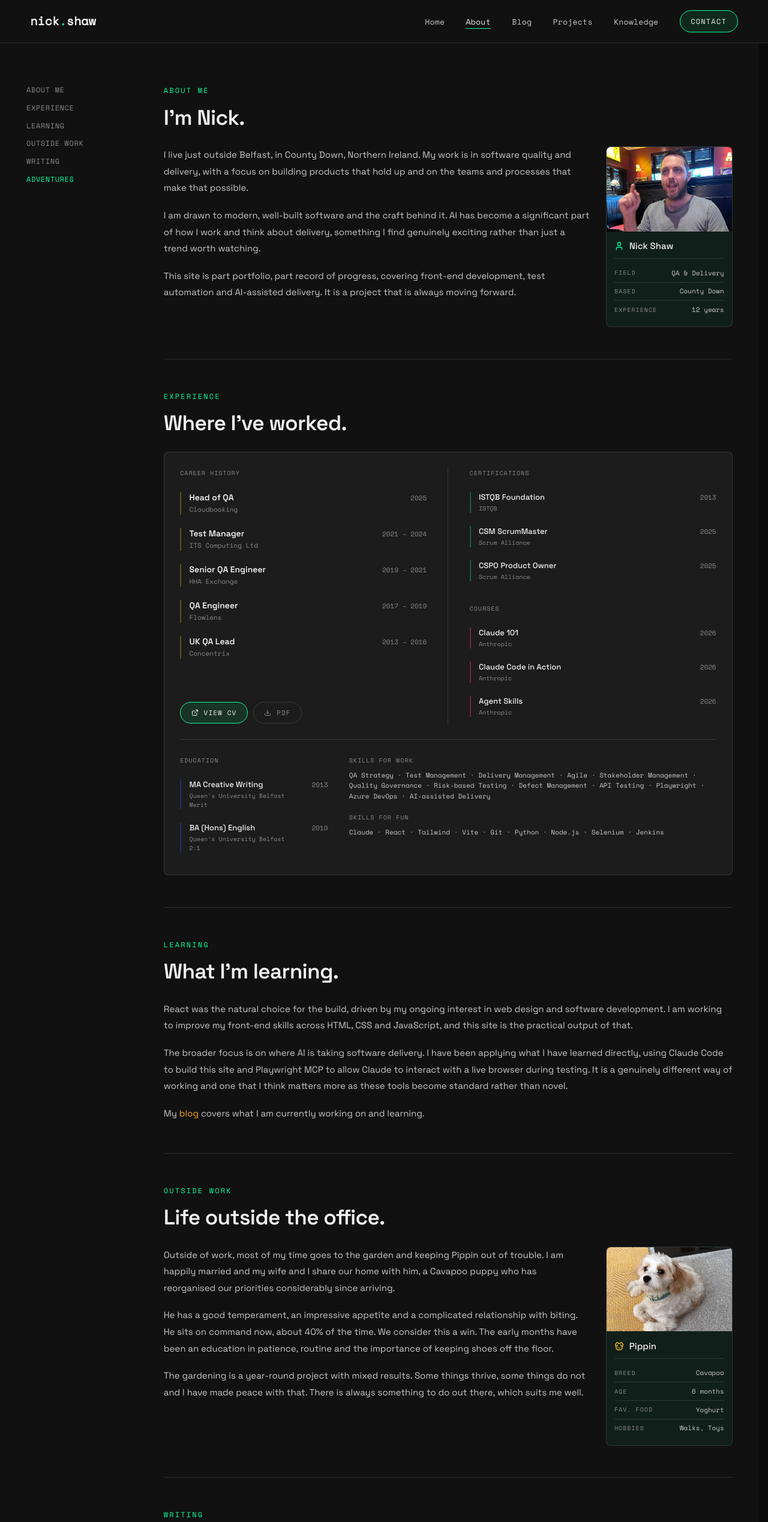
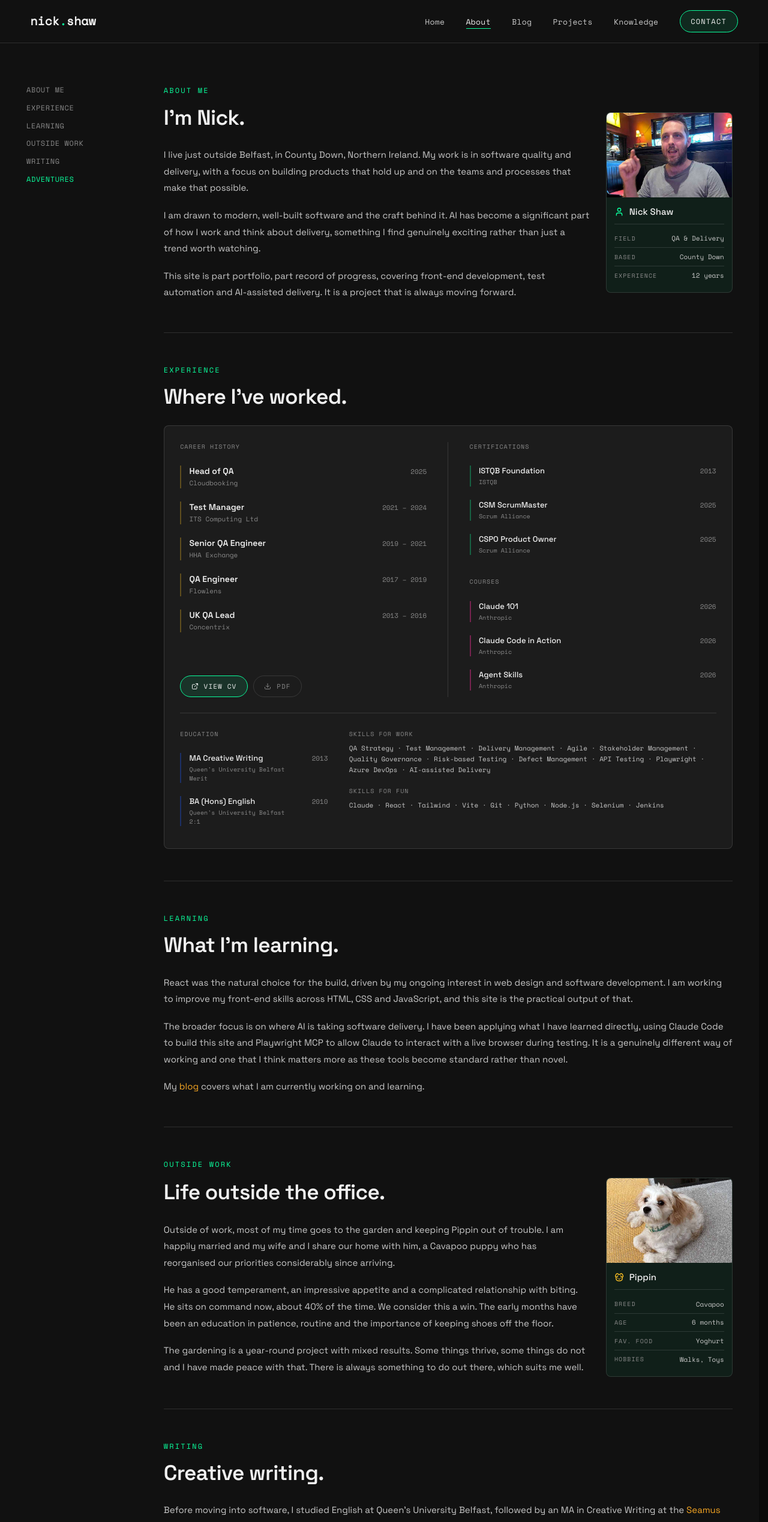
Before and after one commit to NickShaw1/nickshaw1.github.io, a React (Vite) app: page /about in a window 1280 px wide. Shown: the top 2537 px of the page at 60% size. Built offline with nearby package versions, Linux system fonts and the light colour scheme.

Commit message:
about cards UI fix

```diff
--- a/src/pages/About.tsx
+++ b/src/pages/About.tsx
@@ -69,9 +69,10 @@ interface SectionBlockProps {
   children: React.ReactNode
   reduced: boolean
   noYOffset?: boolean
+  card?: React.ReactNode
 }
 
-function SectionBlock({ id, label, heading, children, reduced, noYOffset }: SectionBlockProps) {
+function SectionBlock({ id, label, heading, children, reduced, noYOffset, card }: SectionBlockProps) {
   return (
     <m.section
       id={id}
@@ -83,6 +84,9 @@ function SectionBlock({ id, label, heading, children, reduced, noYOffset }: Sect
       className="scroll-mt-[88px] m-0"
     >
       <SectionLabel>{label}</SectionLabel>
+      {card ? (
+        <div className="flex flex-col sm:flex-row gap-8 sm:gap-6 items-center">
+          <div className="flex-1 min-w-0">
             <h2
               id={`${id}-heading`}
               className="font-display font-semibold text-[clamp(1.5rem,3vw,2rem)] text-text-primary leading-tight tracking-[-0.02em] mb-6"
@@ -90,6 +94,20 @@ function SectionBlock({ id, label, heading, children, reduced, noYOffset }: Sect
               {heading}
             </h2>
             {children}
+          </div>
+          {card}
+        </div>
+      ) : (
+        <>
+          <h2
+            id={`${id}-heading`}
+            className="font-display font-semibold text-[clamp(1.5rem,3vw,2rem)] text-text-primary leading-tight tracking-[-0.02em] mb-6"
+          >
+            {heading}
+          </h2>
+          {children}
+        </>
+      )}
     </m.section>
   )
 }
@@ -203,15 +221,8 @@ export default function About() {
           <h1 className="sr-only">About Nick Shaw</h1>
 
           {/* ── I'm Nick ──────────────────────────────────── */}
-          <SectionBlock id="im-nick" label="About me" heading="I'm Nick." reduced={reduced} noYOffset>
-            <div className="flex flex-col sm:flex-row gap-8 sm:gap-6 items-start">
-              <div className="flex-1 min-w-0">
-                {meta.aboutSections.imNick.split('\n\n').map((para, i) => (
-                  <p key={i} className="text-text-secondary text-[15px] leading-[1.85] mb-4 last:mb-0">
-                    {para}
-                  </p>
-                ))}
-              </div>
+          <SectionBlock id="im-nick" label="About me" heading="I'm Nick." reduced={reduced} noYOffset
+            card={
               <ProfileCard
                 src={nickImg}
                 alt="Nick Shaw"
@@ -221,7 +232,13 @@ export default function About() {
                 imgClass="object-cover object-[center_10%]"
                 rows={[['Field', 'QA & Delivery'], ['Based', 'County Down'], ['Experience', '12 years']]}
               />
-            </div>
+            }
+          >
+            {meta.aboutSections.imNick.split('\n\n').map((para, i) => (
+              <p key={i} className="text-text-secondary text-[15px] leading-[1.85] mb-4 last:mb-0">
+                {para}
+              </p>
+            ))}
           </SectionBlock>
 
           <Divider />
@@ -366,15 +383,8 @@ export default function About() {
           <Divider />
 
           {/* ── Outside Work ──────────────────────────────── */}
-          <SectionBlock id="outside-work" label="Outside Work" heading="Life outside the office." reduced={reduced}>
-            <div className="flex flex-col sm:flex-row gap-8 sm:gap-6 items-start">
-              <div className="flex-1 min-w-0">
-                {meta.aboutSections.outsideWork.split('\n\n').map((para, i) => (
-                  <p key={i} className="text-text-secondary text-[15px] leading-[1.85] mb-4 last:mb-0">
-                    {para}
-                  </p>
-                ))}
-              </div>
+          <SectionBlock id="outside-work" label="Outside Work" heading="Life outside the office." reduced={reduced}
+            card={
               <ProfileCard
                 src={pippinImg}
                 alt="Pippin"
@@ -384,7 +394,13 @@ export default function About() {
                 imgClass="object-cover object-[center_45%]"
                 rows={[['Breed', 'Cavapoo'], ['Age', '6 months'], ['Fav. food', 'Yoghurt'], ['Hobbies', 'Walks, Toys']]}
               />
-            </div>
+            }
+          >
+            {meta.aboutSections.outsideWork.split('\n\n').map((para, i) => (
+              <p key={i} className="text-text-secondary text-[15px] leading-[1.85] mb-4 last:mb-0">
+                {para}
+              </p>
+            ))}
           </SectionBlock>
 
           <Divider />
```
Lines whose indentation alone changed are shown as unchanged.
